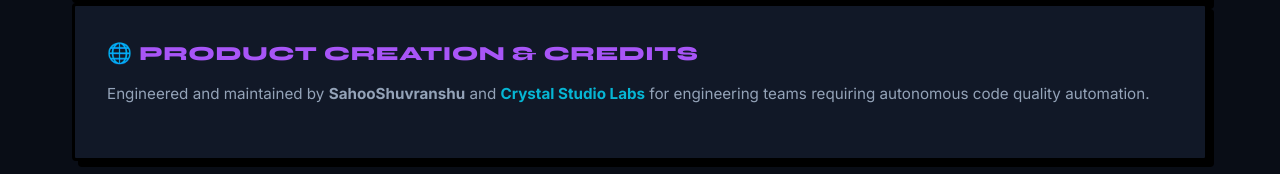
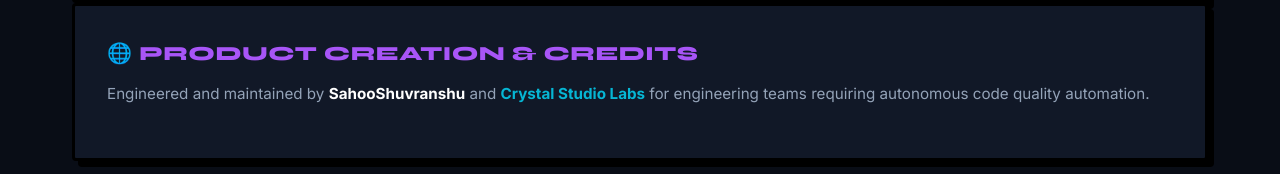
Before and after one commit to Crystal-Studio-Labs/Argus, a website with bundled scripts: page docs/index.html in a window 1280 px wide. Shown: the part 1864-2038 px from the top of the page. Built offline with nearby package versions, Linux system fonts and the light colour scheme.

Commit message:
feat(website): update SahooShuvranshu link to sahooshuvranshu.is-a.dev

```diff
--- a/docs/index.html
+++ b/docs/index.html
@@ -134,7 +134,7 @@
         <div class="doc-card">
           <div class="doc-card-title">🌐 PRODUCT CREATION & CREDITS</div>
           <p class="doc-card-desc">
-            Engineered and maintained by <b>SahooShuvranshu</b> and <b><a href="https://github.com/Crystal-Studio-Labs" target="_blank" rel="noopener">Crystal Studio Labs</a></b> for engineering teams requiring autonomous code quality automation.
+            Engineered and maintained by <b><a href="https://sahooshuvranshu.is-a.dev" target="_blank" rel="noopener" style="color: var(--brand-white);">SahooShuvranshu</a></b> and <b><a href="https://github.com/Crystal-Studio-Labs" target="_blank" rel="noopener">Crystal Studio Labs</a></b> for engineering teams requiring autonomous code quality automation.
           </p>
         </div>
       </div>
@@ -549,7 +549,7 @@ jobs:
         <span class="footer-logo">👁️ ARGUS</span>
         <p class="footer-tagline">Automated 3-Stage AI Code Reviewer & Architecture Guardian for GitHub Actions.</p>
         <p style="font-size: 0.85rem; color: #94A3B8; margin-top: 8px;">
-          Developed by <b>SahooShuvranshu</b> &amp; <b><a href="https://github.com/Crystal-Studio-Labs" target="_blank" rel="noopener" style="color: var(--argus-purple-glow);">Crystal Studio Labs</a></b>
+          Developed by <b><a href="https://sahooshuvranshu.is-a.dev" target="_blank" rel="noopener" style="color: var(--brand-white);">SahooShuvranshu</a></b> &amp; <b><a href="https://github.com/Crystal-Studio-Labs" target="_blank" rel="noopener" style="color: var(--argus-purple-glow);">Crystal Studio Labs</a></b>
         </p>
       </div>
 
```
Also changed, not shown: showcase/index.html (+2 -2 lines), README.md.
